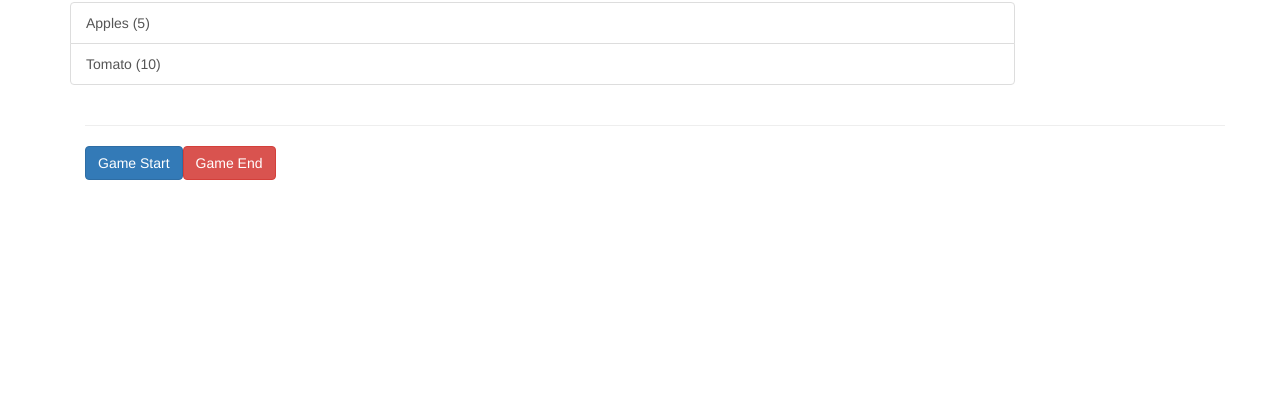
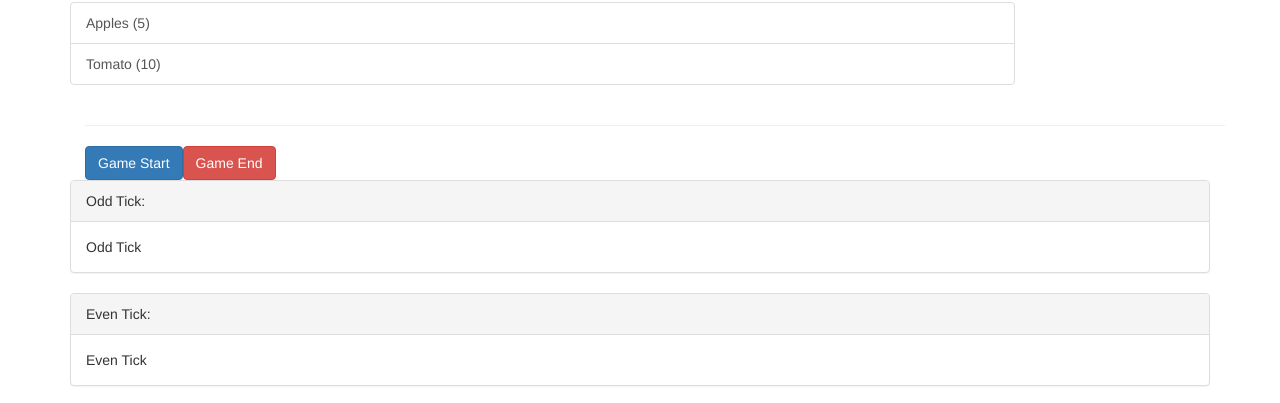
Before and after one commit to gowrishankarin/code_for_fun, an Angular app in the folder node/nestjs/gs-info-cli/: page / in a window 1280 px wide. Shown: the part 496-899 px from the top of the page. Before the commit the page ends 800 px from the top, so only its background shows below. Built offline with nearby package versions, Linux system fonts and the light colour scheme.

Commit message:
ANGULAR8: Events, Inputs and Outputs Practice

```diff
--- a/node/nestjs/gs-info-cli/src/app/app.component.html
+++ b/node/nestjs/gs-info-cli/src/app/app.component.html
@@ -17,7 +17,7 @@
     <div class="row">
         <div class="col-md-12">
             <!-- <app-server-main></app-server-main> -->
-            <app-game-control (ticker)="onTick($event)"></app-game-control>
+            <app-game></app-game>
         <div>
     </div>
 </div>
--- a/node/nestjs/gs-info-cli/src/app/app.component.ts
+++ b/node/nestjs/gs-info-cli/src/app/app.component.ts
@@ -7,8 +7,4 @@
 })
 export class AppComponent {
   title = 'GS Information Client!';
-
-  onTick(event: Event) {
-    console.log(event['eventId']);
-  }
 }
--- a/node/nestjs/gs-info-cli/src/app/game/even/even.component.html
+++ b/node/nestjs/gs-info-cli/src/app/game/even/even.component.html
@@ -1,5 +1,5 @@
-<div class="panel panel-default">
-    <div class="panel-heading" #heading>Even Tick: {{ eventId }}</div>
+<div class="panel panel-default" (ticker)="onTick($event)">
+    <div class="panel-heading" #heading>Even Tick: {{ tick }}</div>
     <div class="panel-body">
         <!-- <p>
             <strong *ngIf="element.type === 'server'" style="color: red">{{element.content}}</strong>
--- a/node/nestjs/gs-info-cli/src/app/game/even/even.component.ts
+++ b/node/nestjs/gs-info-cli/src/app/game/even/even.component.ts
@@ -1,4 +1,4 @@
-import { Component, OnInit } from '@angular/core';
+import { Component, OnInit, Input } from '@angular/core';
 
 @Component({
   selector: 'app-even',
@@ -7,6 +7,7 @@
 })
 export class EvenComponent implements OnInit {
 
+  @Input() tick: number;
   oddElements = [];
 
   constructor() { }
@@ -14,7 +15,8 @@
   ngOnInit() {
   }
 
-  onTick() {
+  onTick(event: Event) {
+    console.log(event);
     this.oddElements.push({
       eventId: 1
     });
--- a/node/nestjs/gs-info-cli/src/app/game/game.component.html
+++ b/node/nestjs/gs-info-cli/src/app/game/game.component.html
@@ -1 +1,7 @@
-<p>game works!</p>
+<app-game-control (ticker)="onTick($event)"></app-game-control>
+<div class="row">
+    <div class="col-xs-12">
+        <app-odd ngFor="let oddTick of oddTicks" [tick]="oddTick"></app-odd>
+        <app-even ngFor="let evenTick of evenTicks" [tick]="evenTick"></app-even>
+    </div>
+</div>
--- a/node/nestjs/gs-info-cli/src/app/game/game.component.ts
+++ b/node/nestjs/gs-info-cli/src/app/game/game.component.ts
@@ -7,9 +7,20 @@
 })
 export class GameComponent implements OnInit {
 
+  oddTicks: number[] = [];
+  evenTicks: number[] = [];
+
   constructor() { }
 
   ngOnInit() {
   }
 
+  onTick(event: Event) {
+    console.log(event['eventId']);
+    if(event['eventId'] % 2 === 0) {
+      this.evenTicks.push(event['eventId']);
+    } else {
+      this.oddTicks.push(event['eventId']);
+    }
+  }
 }
--- a/node/nestjs/gs-info-cli/src/app/game/odd/odd.component.html
+++ b/node/nestjs/gs-info-cli/src/app/game/odd/odd.component.html
@@ -1,5 +1,5 @@
-<div class="panel panel-default">
-    <div class="panel-heading" #heading>Odd Tick: {{ name }}</div>
+<div class="panel panel-default" (ticker)="onTick($event)">
+    <div class="panel-heading" #heading>Odd Tick: {{ tick }}</div>
     <div class="panel-body">
         <!-- <p>
             <strong *ngIf="element.type === 'server'" style="color: red">{{element.content}}</strong>
--- a/node/nestjs/gs-info-cli/src/app/game/odd/odd.component.ts
+++ b/node/nestjs/gs-info-cli/src/app/game/odd/odd.component.ts
@@ -1,4 +1,4 @@
-import { Component, OnInit } from '@angular/core';
+import { Component, OnInit, Input } from '@angular/core';
 
 @Component({
   selector: 'app-odd',
@@ -7,9 +7,18 @@
 })
 export class OddComponent implements OnInit {
 
+  @Input() tick: number;
+  evenElements = [];
+
   constructor() { }
 
   ngOnInit() {
   }
 
+  onTick(event: Event) {
+    console.log(event);
+    this.evenElements.push({
+      eventId: 1
+    });
+  }
 }
```
